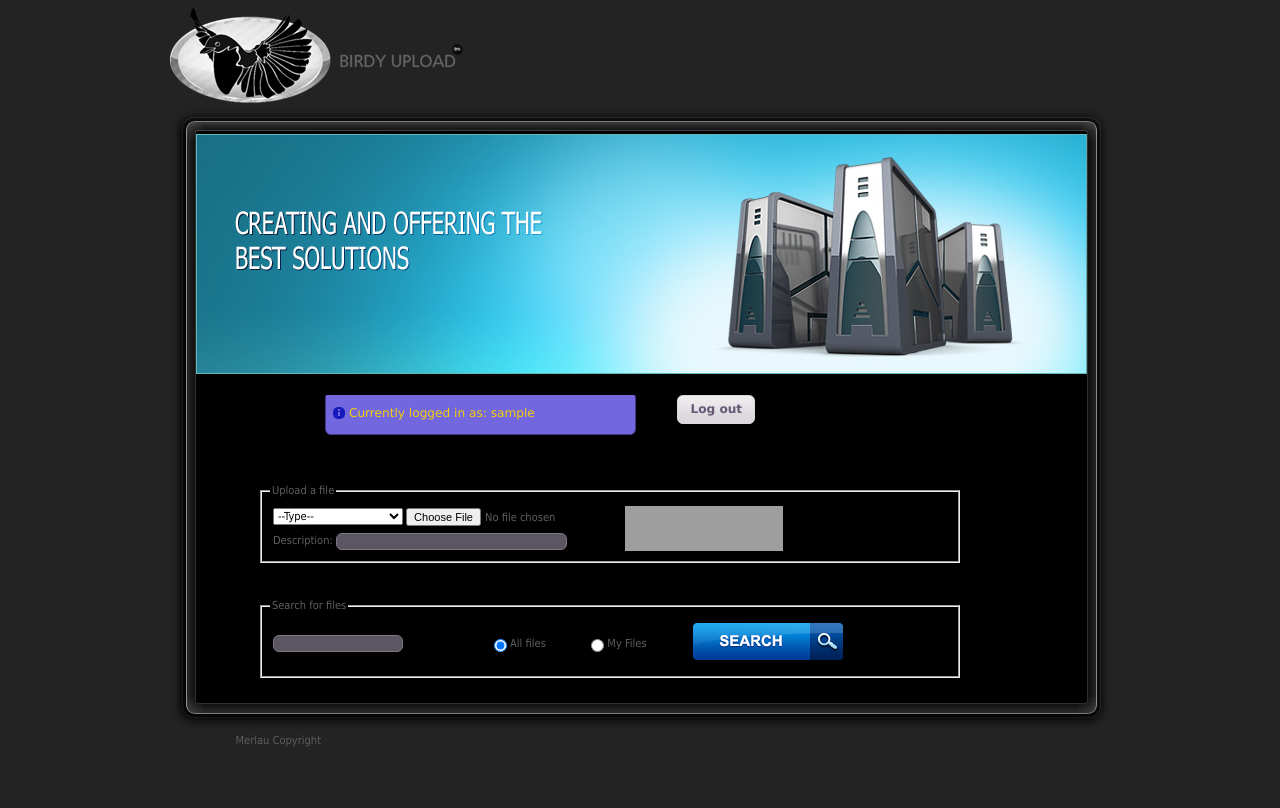
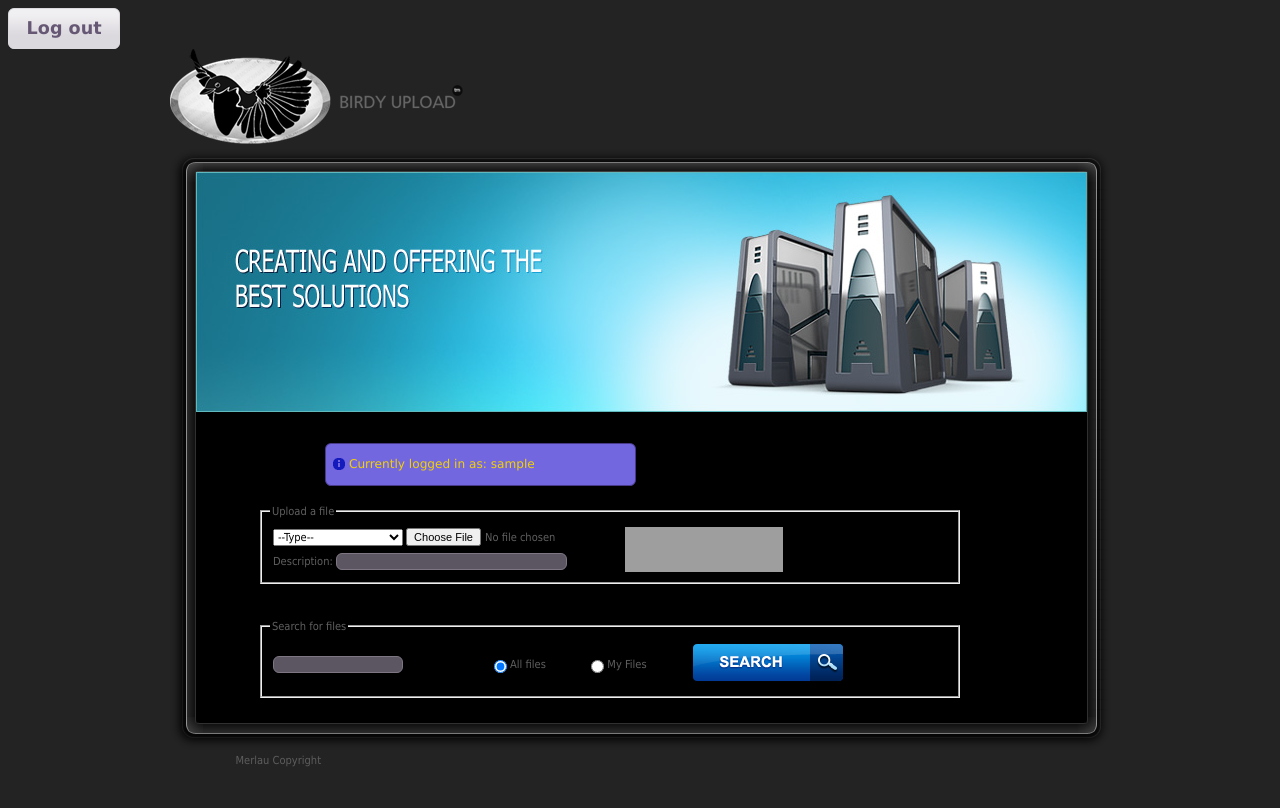
Before and after one commit to fira/School-Download-Site-Project, a PHP site: page / in a window 1280 px wide. Run offline with PHP 8.4, Linux system fonts and the light colour scheme; the visitor is signed in with stand-in values (Sample User, id 1); grey boxes are pictures that could not be loaded.

Commit message:
Buttons set as floating in the main page

```diff
--- a/website/css/style.css
+++ b/website/css/style.css
@@ -14,7 +14,6 @@
 	margin-left: auto;
 	margin-right: auto;
 	position: relative;
-	top: -30px;
 }
 
 .mainfieldset {
@@ -86,7 +85,7 @@ a:hover{
 		}
 
 	.box .inside {
-		padding:20px 20px 20px 20px;
+		padding:17px 20px 20px 20px;
 	}
 
 .banner {
--- a/website/index.php
+++ b/website/index.php
@@ -39,6 +39,17 @@
 	</head>
 
 	<body>
+
+	<?php
+		if(isset($_SESSION['userid'])) { ?>
+		<button id="logout-button">Log out</button><br />
+	<?php } else { ?>
+		<div id="reg-dialog" title="Signing up"></div>
+		<div id="login-dialog" title="Signing in"></div>
+		<button class="floatbutton" id="reg-button">Sign up</button>
+		<button class="floatbutton" id="login-button">Sign in</button>
+	<?php } ?>
+
 		<!-- Banner should be here -->
 		<div id="main">
 		<div id="topbanner">
--- a/website/parts/main.php
+++ b/website/parts/main.php
@@ -4,15 +4,9 @@
 
 	/* Login info */
 	if(!isset($_SESSION['userid'])) { ?>
-		<div id="reg-dialog" title="Signing up"></div>
-		<div id="login-dialog" title="Signing in"></div>
-		<button class="floatbutton" id="reg-button">Sign up</button>
-		<button class="floatbutton" id="login-button">Sign in</button>
+		You are not logged in! Please login with the buttons at the top of the page
+	<?php } else { ?>
 
-		You are not logged in! Please login with the buttons at the top of the page
-
-	<?php } else { ?>
-		<button id="logout-button" class="floatbutton">Log out</button><br />
 		<?php widget_infobox("Currently logged in as: ". $_SESSION['username'], true, "userinfobox"); ?><br />
 
 		<fieldset class="mainfieldset">
```
